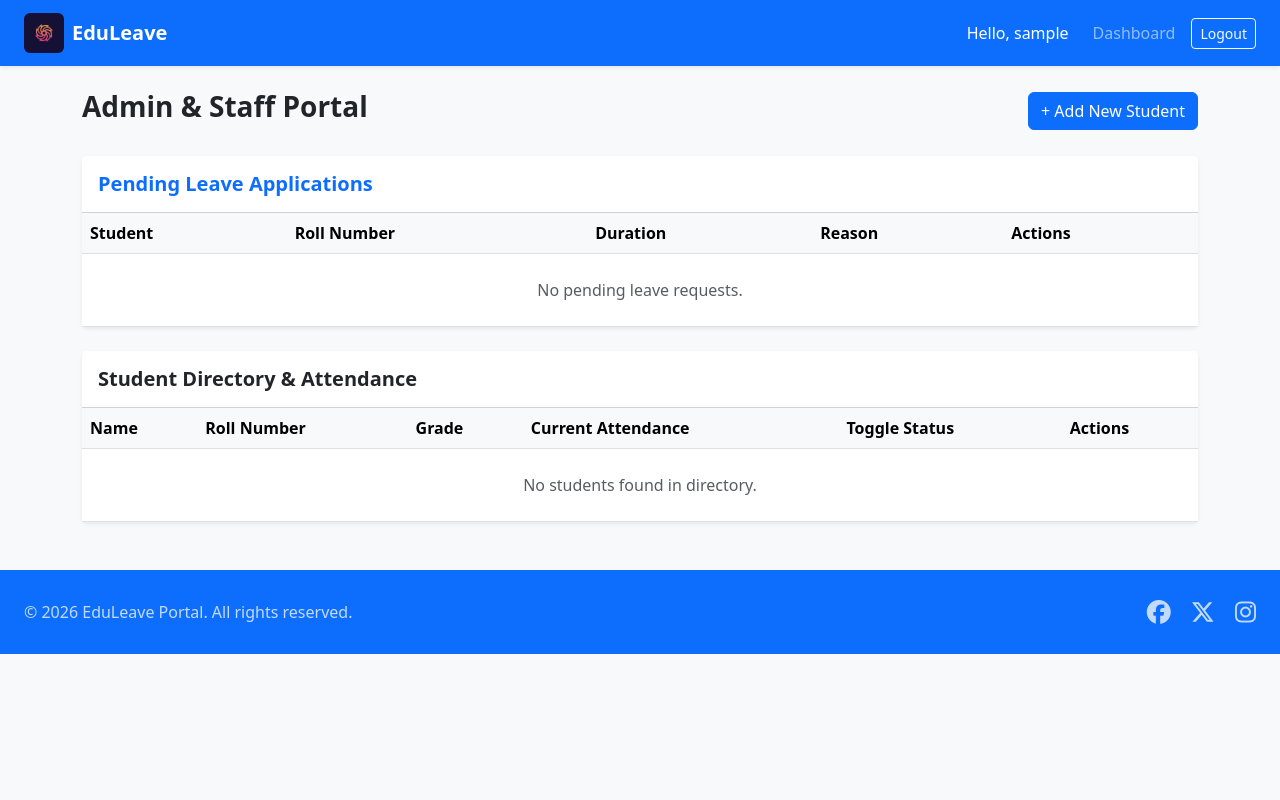
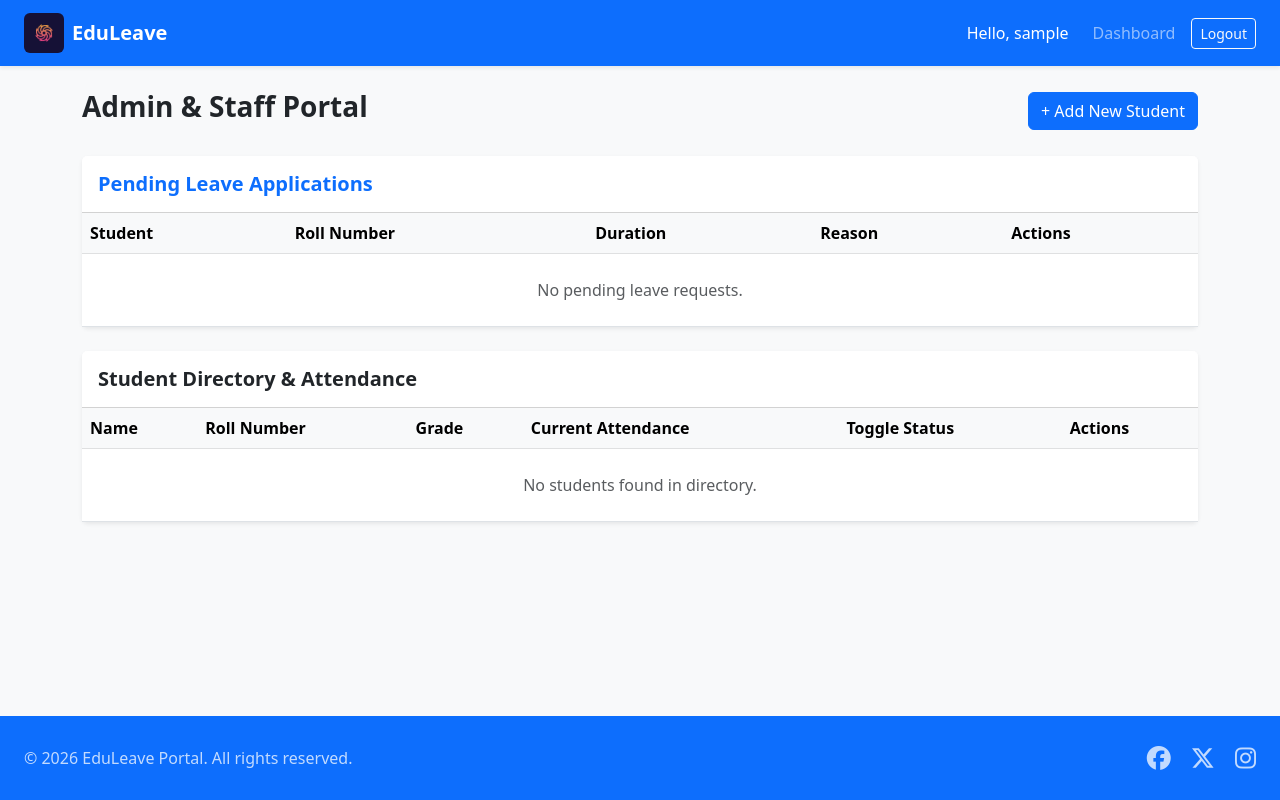
Before and after one commit to shrutijind/student_project, a Django app: page /dashboard/ in a window 1280 px wide. Run offline with Django 5.2, Linux system fonts and the light colour scheme; the visitor is signed in with stand-in values (Sample User, id 1); data that the repository does not hold is empty.

Commit message:
Correct the footer position

```diff
--- a/students/templates/students/base.html
+++ b/students/templates/students/base.html
@@ -4,16 +4,19 @@
 <head>
     <meta charset="UTF-8">
     <meta name="viewport" content="width=device-width, initial-scale=1.0">
+
     <!-- Font Awesome CDN (v6.5.1) -->
     <link rel="stylesheet" href="https://cdnjs.cloudflare.com/ajax/libs/font-awesome/6.5.1/css/all.min.css">
+
     <title>EduLeave</title>
+
     <!-- PNG Favicon using eduleavelogo.png -->
     <link rel="icon" type="image/png" href="{% static 'students/images/eduleavelogo.png' %}">
 
     <!-- Bootstrap CSS -->
     <link href="https://cdn.jsdelivr.net/npm/bootstrap@5.3.0/dist/css/bootstrap.min.css" rel="stylesheet">
 </head>
-<body class="bg-light">
+<body class="d-flex flex-column min-vh-100 bg-light">
 
     <!-- Navigation Bar -->
     <nav class="navbar navbar-expand-lg navbar-dark bg-primary shadow-sm mb-4">
@@ -59,7 +62,9 @@
             </div>
         </div>
     </nav>
-    <!-- Main Container & Messages -->
+
+    <!-- Main Content Area (flex-grow-1 pushes the footer down) -->
+    <main class="flex-grow-1">
         <div class="container mb-5">
             {% if messages %}
                 {% for message in messages %}
@@ -73,7 +78,7 @@
             {% block content %}
             {% endblock %}
         </div>
-<!--  Footer -->
+    </main>
 
     <!-- Global Footer with Font Awesome Icons -->
     <footer class="bg-primary text-white py-4 mt-auto">
@@ -98,6 +103,7 @@
             </ul>
         </div>
     </footer>
+
     <!-- Bootstrap JS -->
     <script src="https://cdn.jsdelivr.net/npm/bootstrap@5.3.0/dist/js/bootstrap.bundle.min.js"></script>
 </body>
```
Lines whose indentation alone changed are shown as unchanged.
